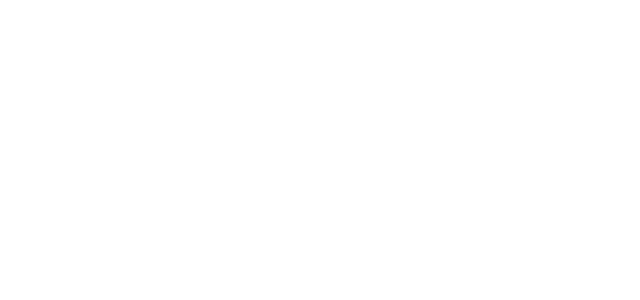
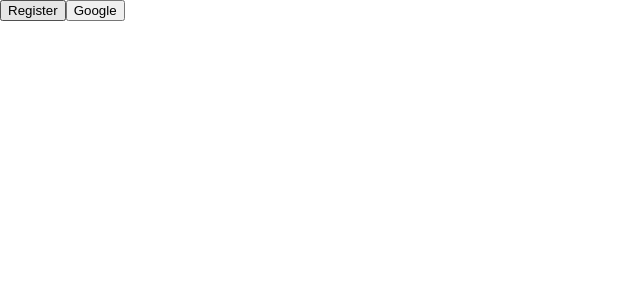
Before and after one commit to Real-Partha/The-One-Interview, a React (Vite) app in the folder Frontend/: page /signup in a window 1280 px wide. Before the commit this address had no page. Shown: the top 300 px of the page, without its empty margins (0-640 px from the left). Built offline with nearby package versions, Linux system fonts and the light colour scheme; a web font is replaced by a local one.

Commit message:
Configured Login and Signup From Navbar

```diff
--- a/Frontend/src/App.jsx
+++ b/Frontend/src/App.jsx
@@ -4,6 +4,9 @@ import MainContent from './components/MainComponent/MainComponent';
 import CreateQuestionPage from './components/CreateQuestionPage/CreateQuestionPage';
 import { BrowserRouter, Routes, Route } from 'react-router-dom';
 import GetUid from './components/getuid';
+import Login from './components/Authentication/Login';
+import Signup from './components/Authentication/Signup';
+
 function App() {
 
   return (
@@ -12,6 +15,8 @@ function App() {
         <Routes>
           <Route path="/" element={<div><Home /><MainContent /><CreateQuestionPage /></div>} />
           <Route path="/getuid" element={<GetUid />} />
+          <Route path="/login" element={<Login />} />
+          <Route path="/signup" element={<Signup />} />
         </Routes>
       </BrowserRouter>
     </div>
--- /dev/null
+++ b/Frontend/src/components/Authentication/Login.jsx
@@ -0,0 +1,13 @@
+const Login = () => {
+    const handleGoogleClick = () => {
+        window.open(`${import.meta.env.VITE_API_URL}/auth/google`, "_self");
+      };
+  return (
+    <div>
+      <button> Login </button>
+      <button onClick={handleGoogleClick}> Google </button>
+    </div>
+  )
+}
+
+export default Login;
--- /dev/null
+++ b/Frontend/src/components/Authentication/Signup.jsx
@@ -0,0 +1,13 @@
+const Signup = () => {
+    const handleGoogleClick = () => {
+        window.open(`${import.meta.env.VITE_API_URL}/auth/google`, "_self");
+      };
+  return (
+    <div>
+      <button> Register </button>
+      <button onClick={handleGoogleClick}> Google </button>
+    </div>
+  )
+}
+
+export default Signup;
--- a/Frontend/src/components/MainComponent/MainComponent.jsx
+++ b/Frontend/src/components/MainComponent/MainComponent.jsx
@@ -175,7 +175,7 @@ const MainComponent = () => {
                   Category: <span>{thread.category || "Not specified"}</span>
                 </p>
                 <p className="thread-company">
-                  Company: <span>{thread.company || "Not specified"}</span>
+                  Company: <span>{thread.company_name || "Not specified"}</span>
                 </p>
               </div>
             </div>
--- a/Frontend/src/components/Navbar/Navbar.jsx
+++ b/Frontend/src/components/Navbar/Navbar.jsx
@@ -31,10 +31,10 @@ const NavBar = () => {
           </button>
         </div>
         <div className="navbar-right">
-          <a href="#" className="nav-link">
+          <a href="/login" className="nav-link">
             Login
           </a>
-          <a href="#" className="nav-link">
+          <a href="/signup" className="nav-link">
             Register
           </a>
           <i className="notifications fa fa-bell"></i>
```
